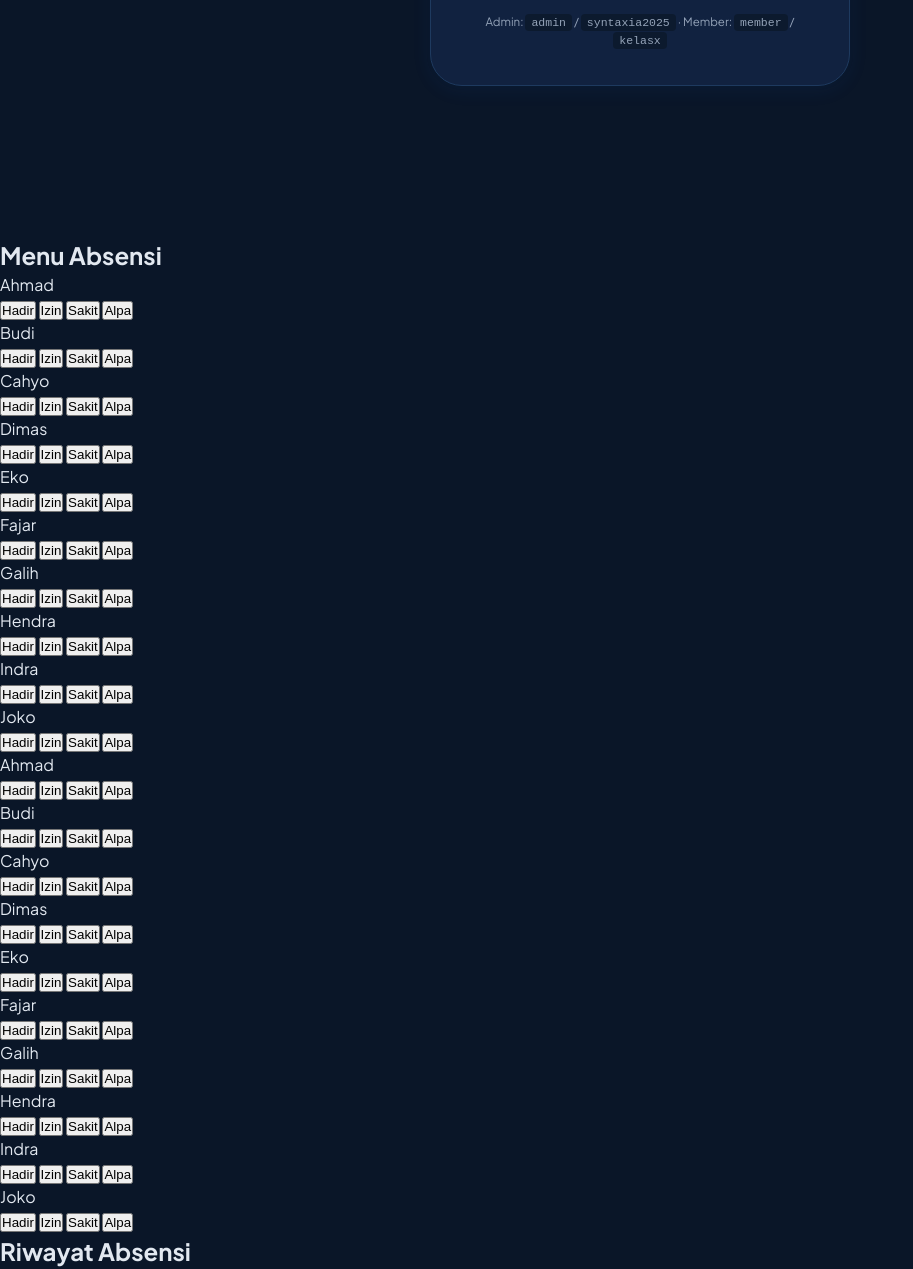
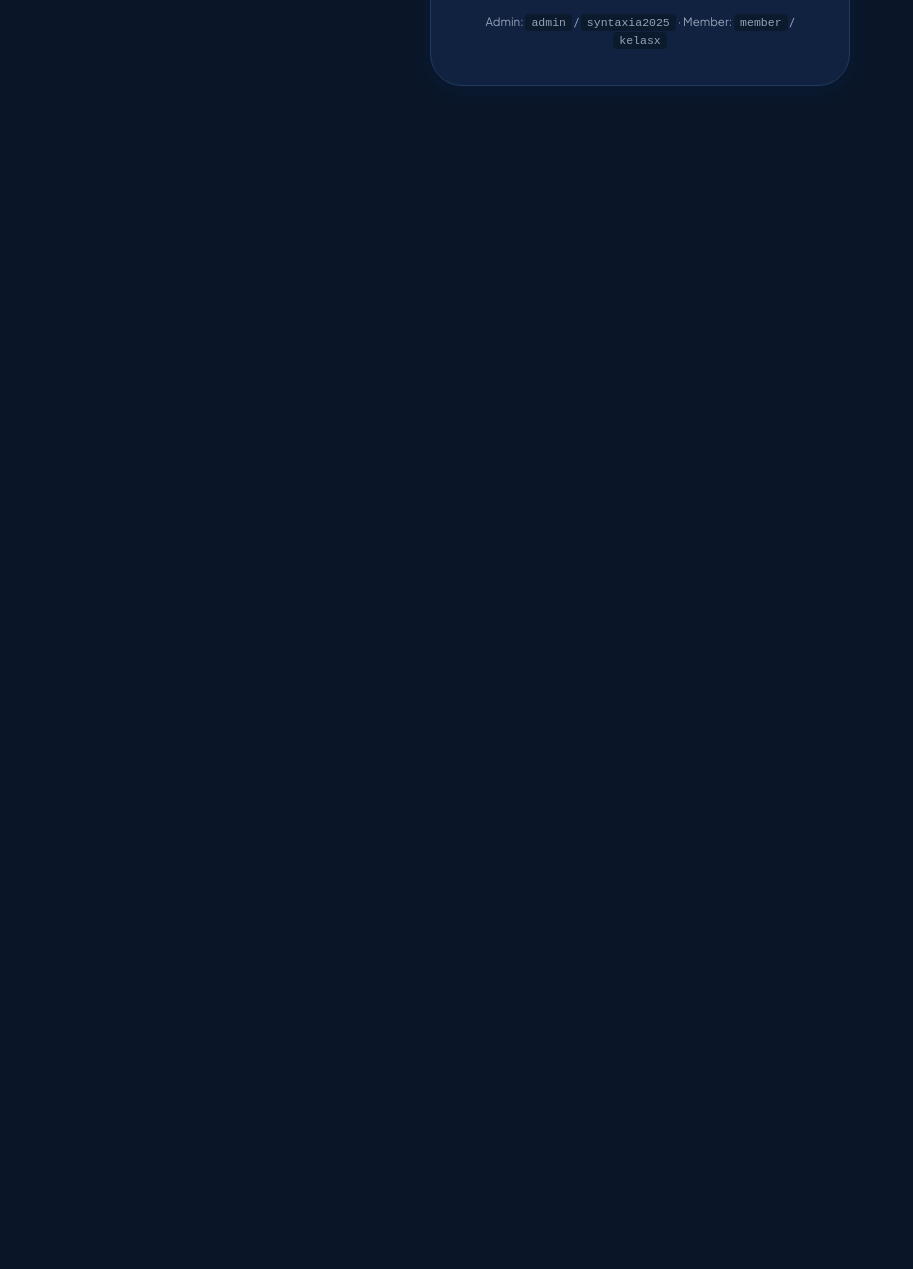
Before and after one commit to azzamaulana1117-maker/syntaxia-pplg, a website with bundled scripts: page index.html in a window 1280 px wide. Shown: the part 563-1832 px from the top of the page, without its empty margins (0-913 px from the left). After the commit the page ends 800 px from the top, so only its background shows below. Built offline with nearby package versions, Linux system fonts and the light colour scheme; some packages are replaced by stand-ins of ours; no server answers.

Commit message:
hapus total absensi

```diff
--- a/index.html
+++ b/index.html
@@ -379,15 +379,6 @@
   <script src="js/admin.js"></script>
   <script src="js/app.js"></script>
 
-  <section class="absensi">
-  <h1>Menu Absensi</h1>
-
-  <div id="listSiswa"></div>
-
-  <h2>Riwayat Absensi</h2>
-  <div id="riwayatAbsensi"></div>
-</section>
-
 <script type="module" src="./js/absensi.js"></script>
 
 <script type="module">
```
